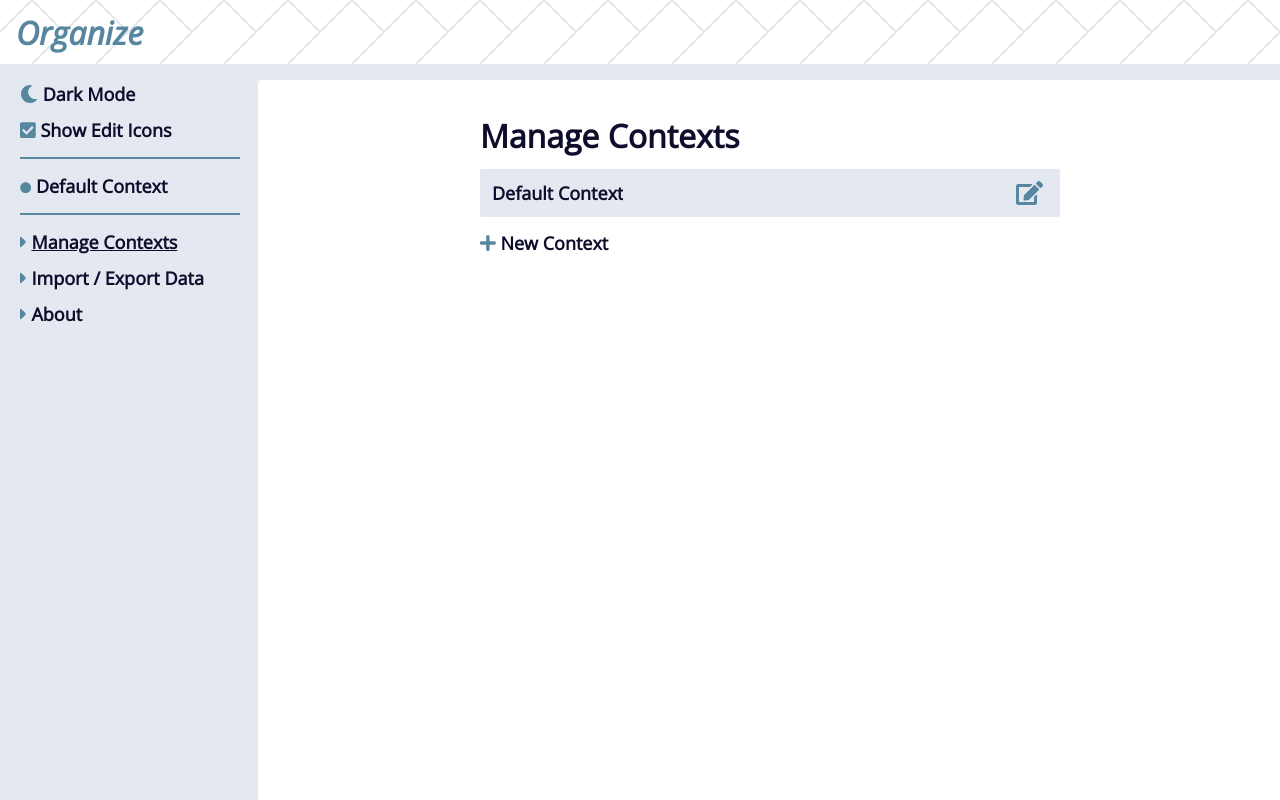
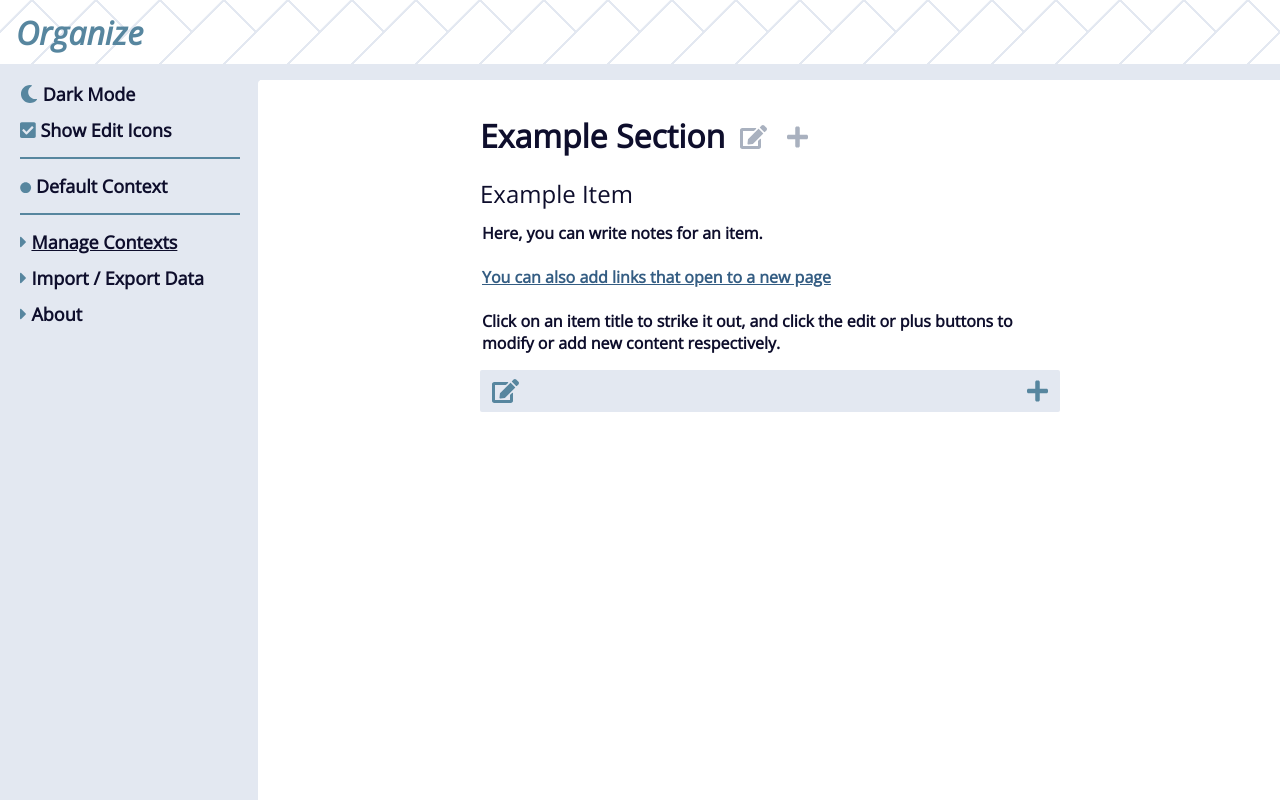
Before and after one commit to wqgc/organize-app, a React (Create React App) app: page /organize-app/managecontexts in a window 1280 px wide. Built offline with nearby package versions, Linux system fonts and the light colour scheme.

Commit message:
router test

```diff
--- a/src/App.tsx
+++ b/src/App.tsx
@@ -6,6 +6,7 @@ import Menu from './components/Menu/Menu'
 import MainContent from './components/MainContent/MainContent'
 import { BrowserRouter as Router } from 'react-router-dom'
 import { validateAndSetState } from './utils'
+import { BASEPATH } from './constants'
 
 const App = () => {
     const [usingDropdown, setUsingDropdown] = useState(false)
@@ -74,7 +75,7 @@ const App = () => {
     }, [handleResize])
 
     return (
-        <Router>
+        <Router basename={`/${BASEPATH}`}>
             <div>
                 <TopBar usingDropdown={usingDropdown} />
                 <div className={`nav-curv ${mode.currentTheme === 1 && 'nav-curv-dark'}`} />
--- a/src/components/MainContent/MainContent.tsx
+++ b/src/components/MainContent/MainContent.tsx
@@ -6,7 +6,6 @@ import About from './About/About'
 import ManageContexts from './ManageContexts/ManageContexts'
 import ImportExport from './ImportExport/ImportExport'
 import { Switch, Route } from 'react-router-dom'
-import { BASEPATH } from '../../constants'
 
 const MainContent = () => {
     const { mode } = useCustomSelector(state => state)
@@ -17,16 +16,16 @@ const MainContent = () => {
             <div className={`${style.separator} ${ darkMode && style['bg-dark']}`} /> <br />
             <main id={style.container} className={darkMode ? 'container-dark' : ''}>
                 <Switch>
-                    <Route exact path={`${BASEPATH}/`}>
+                    <Route exact path=''>
                         <Blocks />
                     </Route>
-                    <Route path={`${BASEPATH}/about`}>
+                    <Route exact path={`/about`}>
                         <About />
                     </Route>
-                    <Route path ={`${BASEPATH}/importexport`}>
+                    <Route exact path ={`/importexport`}>
                         <ImportExport />
                     </Route>
-                    <Route path={`${BASEPATH}/managecontexts`}>
+                    <Route exact path={`/managecontexts`}>
                         <ManageContexts />
                     </Route>
                 </Switch>
--- a/src/components/Menu/Menu.tsx
+++ b/src/components/Menu/Menu.tsx
@@ -7,7 +7,6 @@ import { updateMode } from '../../reducers/modeReducer'
 import { useCustomSelector } from '../../store'
 import iconColors from '../../iconColors'
 import { Link, useLocation } from 'react-router-dom'
-import { BASEPATH } from '../../constants'
 
 interface Props {
     showMenu?: boolean
@@ -83,9 +82,9 @@ const Menu = ({showMenu, setShowMenu, isDropdown, usingDropdown}: Props) => {
     const iconThemeColor = darkMode ? iconColors.blue['200'] : iconColors.blue['100']
 
     const mainMenuItems = [
-        { name: 'Manage Contexts', path: `${BASEPATH}/managecontexts` },
-        { name: 'Import / Export Data', path: `${BASEPATH}/importexport` },
-        { name: 'About', path: `${BASEPATH}/about` },
+        { name: 'Manage Contexts', path: `/managecontexts` },
+        { name: 'Import / Export Data', path: `/importexport` },
+        { name: 'About', path: `/about` },
     ]
     const menuIcon = <FontAwesomeIcon icon={faCaretRight} color={iconThemeColor} />
     const currentContextIcon = <span
@@ -126,12 +125,12 @@ const Menu = ({showMenu, setShowMenu, isDropdown, usingDropdown}: Props) => {
                         { contexts
                             .map((c, i) => <li key={i}>
                                     {c.id === mode.currentContext ? currentContextIcon : menuIcon}{' '}
-                                    <span className={mode.currentContext === c.id && location.pathname === `${BASEPATH}/` ? 'underline' : ''}>
+                                    <span className={mode.currentContext === c.id && location.pathname === '' ? 'underline' : ''}>
                                         <Link
                                             id={c.id || undefined}
                                             onClick={handleContextChange}
                                             className={`${style['menu-link']} ${darkMode && style['menu-link-dark']}`}
-                                            to={`${BASEPATH}/`}>
+                                            to=''>
                                                 {c.name}
                                         </Link>
                                     </span>
--- a/src/components/TopBar/TopBar.tsx
+++ b/src/components/TopBar/TopBar.tsx
@@ -6,7 +6,6 @@ import { faBars } from '@fortawesome/free-solid-svg-icons'
 import iconColors from '../../iconColors'
 import Menu from '../Menu/Menu'
 import { Link } from 'react-router-dom'
-import { BASEPATH } from '../../constants'
 
 const TopBar = ({usingDropdown}: { usingDropdown: boolean }) => {
     const [showMenu, setShowMenu] = useState(false)
@@ -22,7 +21,7 @@ const TopBar = ({usingDropdown}: { usingDropdown: boolean }) => {
         <>
             <header id={style.container} className={`${darkMode ? style['bg-dark'] : style['bg-light']}`}>
                 <h1 id={style.title}>
-                    <Link className={darkMode ? style['title-dark'] : style.title} to={`${BASEPATH}/`}>Organize</Link>
+                    <Link className={darkMode ? style['title-dark'] : style.title} to=''>Organize</Link>
                 </h1>
                 <div id={style.bars}>
                     <button name='menu' title='Menu' onClick={toggleMenu}>
--- a/src/constants.ts
+++ b/src/constants.ts
@@ -1 +1 @@
-export const BASEPATH = '/organize-app'
+export const BASEPATH = 'organize-app'
```
